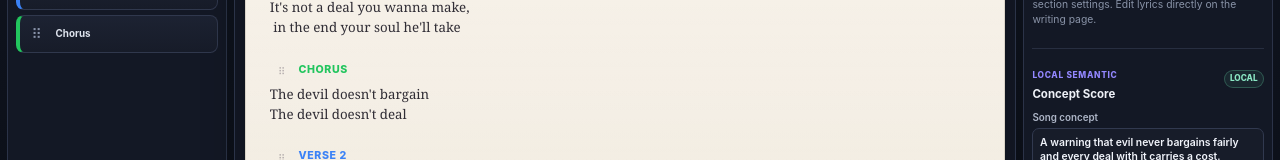
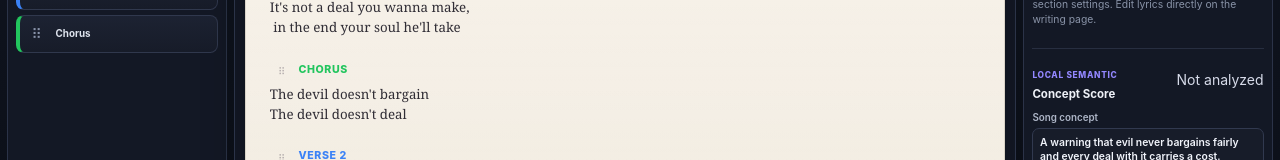
Before and after one commit to dstancomb3/Songwriter-Studio, a React (Vite) app: page / in a window 1280 px wide. Shown: the part 243-403 px from the top of the page. Built offline with nearby package versions, Linux system fonts and the light colour scheme.

Commit message:
Add concept analysis freshness and section overview

```diff
--- a/src/components/sections/SectionEditor.tsx
+++ b/src/components/sections/SectionEditor.tsx
@@ -35,6 +35,10 @@ import {
 import {
   saveSafetySnapshot,
 } from "../../services/versionHistory";
+
+import {
+  getConceptAnalysisFingerprint,
+} from "../../analysis/conceptAnalysisState";
 
 function formatScore(
   value: number
@@ -80,6 +84,13 @@ export function SectionEditor() {
   const [
     semanticError,
     setSemanticError,
+  ] = useState<
+    string | null
+  >(null);
+
+  const [
+    analyzedFingerprint,
+    setAnalyzedFingerprint,
   ] = useState<
     string | null
   >(null);
@@ -181,6 +192,25 @@ export function SectionEditor() {
       selectedSectionId,
     ]);
 
+  const currentAnalysisFingerprint =
+    useMemo(
+      () =>
+        song
+          ? getConceptAnalysisFingerprint(
+              song
+            )
+          : "",
+      [song]
+    );
+
+  const semanticIsStale =
+    Boolean(
+      semanticAnalysis &&
+      analyzedFingerprint &&
+      analyzedFingerprint !==
+        currentAnalysisFingerprint
+    );
+
   async function handleAnalyze() {
     if (!song) {
       return;
@@ -201,6 +231,12 @@ export function SectionEditor() {
 
       setSemanticAnalysis(
         analysis
+      );
+
+      setAnalyzedFingerprint(
+        getConceptAnalysisFingerprint(
+          song
+        )
       );
 
       setSemanticStatus(
@@ -235,8 +271,26 @@ export function SectionEditor() {
           </strong>
         </div>
 
-        <span className="semantic-context__local">
-          Local
+        <span
+          className={
+            semanticStatus ===
+            "loading"
+              ? "semantic-status semantic-status--loading"
+              : semanticIsStale
+              ? "semantic-status semantic-status--stale"
+              : semanticAnalysis
+              ? "semantic-status semantic-status--current"
+              : "semantic-status"
+          }
+        >
+          {semanticStatus ===
+          "loading"
+            ? "Analyzing"
+            : semanticIsStale
+            ? "Out of date"
+            : semanticAnalysis
+            ? "Current"
+            : "Not analyzed"}
         </span>
       </div>
 
@@ -255,11 +309,8 @@ export function SectionEditor() {
                 event.target.value,
             });
 
-            setSemanticAnalysis(
-              null
-            );
             setSemanticStatus(
-              "idle"
+              "ready"
             );
           }}
           rows={4}
@@ -281,6 +332,10 @@ export function SectionEditor() {
         {semanticStatus ===
         "loading"
           ? "Analyzing locally…"
+          : semanticIsStale
+          ? "Reanalyze"
+          : semanticAnalysis
+          ? "Analyze again"
           : "Analyze locally"}
       </button>
 
@@ -291,7 +346,41 @@ export function SectionEditor() {
       )}
 
       {semanticAnalysis && (
-        <div className="semantic-results">
+        <div
+          className={
+            semanticIsStale
+              ? "semantic-results semantic-results--stale"
+              : "semantic-results"
+          }
+        >
+          <div className="semantic-analysis-source">
+            <span>
+              Concept source
+            </span>
+
+            <strong>
+              {semanticAnalysis.conceptSource ===
+              "explicit"
+                ? "Explicit song concept"
+                : "Title / notes fallback"}
+            </strong>
+
+            {semanticAnalysis.conceptSource ===
+              "fallback" && (
+              <p>
+                No explicit Song Concept was set when this score was calculated.
+                The analysis used the song title and notes instead.
+              </p>
+            )}
+
+            {semanticIsStale && (
+              <p className="semantic-stale-note">
+                Lyrics, structure, title, notes, or concept changed after this
+                analysis. These results are preserved for reference until you
+                reanalyze.
+              </p>
+            )}
+          </div>
           <div className="concept-score-hero">
             <div>
               <span>
@@ -339,15 +428,67 @@ export function SectionEditor() {
                 {selectedSemanticScore.title}
               </span>
               <strong>
-                {formatScore(
-                  selectedSemanticScore.rerankerScore
-                )}
+                {
+                  selectedSemanticScore.fitScore
+                }
               </strong>
               <em>
-                raw semantic fit
+                concept fit
               </em>
             </div>
           )}
+
+          <div className="semantic-section-ranking">
+            <div className="semantic-section-ranking__heading">
+              <span>
+                Section concept fit
+              </span>
+
+              <small>
+                strongest → weakest
+              </small>
+            </div>
+
+            {semanticAnalysis.sections.map(
+              (item) => (
+                <button
+                  type="button"
+                  key={
+                    item.sectionId
+                  }
+                  className={
+                    item.sectionId ===
+                    selectedSectionId
+                      ? "semantic-section-fit semantic-section-fit--selected"
+                      : "semantic-section-fit"
+                  }
+                  onClick={() =>
+                    setSelectedSection(
+                      item.sectionId
+                    )
+                  }
+                >
+                  <span>
+                    {item.title}
+                  </span>
+
+                  <div>
+                    <i
+                      style={{
+                        width:
+                          item.fitScore +
+                          "%",
+                      }}
+                    />
+                  </div>
+
+                  <strong>
+                    {item.fitScore}
+                  </strong>
+                </button>
+              )
+            )}
+          </div>
 
           <div className="semantic-model-note">
             Concept Score v1 = 50% relevance,
```
